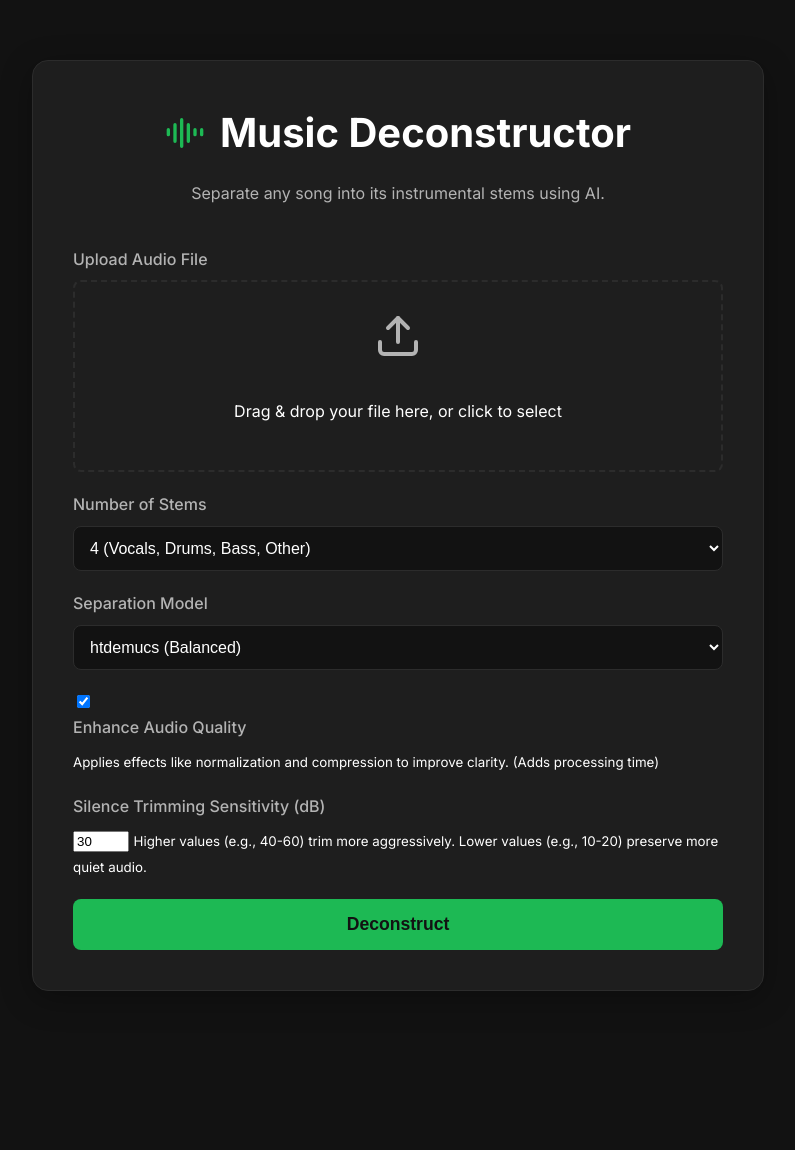
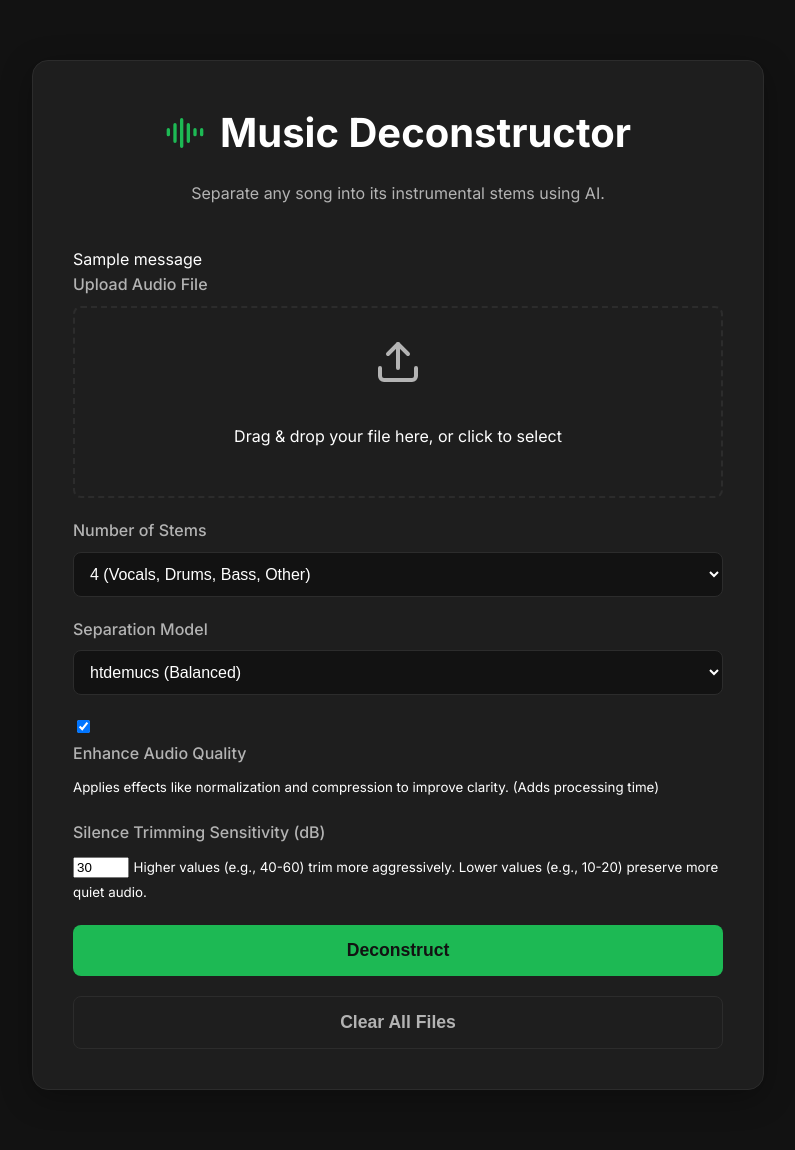
Before and after one commit to Syedrayyangithub/Music_Deconstructor, a Flask app: page / in a window 1280 px wide. Shown: the whole page, without its empty margins (242-1037 px from the left). Before the commit the page ends 991 px from the top, so only its background shows below. Run offline with Flask 3, Linux system fonts and the light colour scheme; one stand-in notice (Sample message) is shown; some libraries are stand-ins or nearby versions.

Commit message:
ui update(cancel button)

```diff
--- a/app.py
+++ b/app.py
@@ -1,11 +1,12 @@
 import os
-from flask import Flask, request, render_template, send_from_directory, redirect, url_for, Response, session, current_app
+from flask import Flask, request, render_template, send_from_directory, redirect, url_for, Response, session, current_app, flash
 from werkzeug.utils import secure_filename
 import uuid
 from pathlib import Path
+import shutil
 
 # Import the core separation function from your script
-from music_separator import separate_audio_ultra, get_separation_results
+from music_separator import separate_audio_ultra, get_separation_results, ACTIVE_PROCESSES
 
 UPLOAD_FOLDER = 'uploads'
 OUTPUT_FOLDER = 'output_demucs'
@@ -103,5 +104,45 @@ def results_page():
 def download_file(filepath):
     return send_from_directory(current_app.config['OUTPUT_FOLDER'], filepath, as_attachment=True)
 
+@app.route('/clear-files', methods=['POST'])
+def clear_files():
+    """Deletes all files from the upload and output directories."""
+    upload_folder = current_app.config['UPLOAD_FOLDER']
+    output_folder = current_app.config['OUTPUT_FOLDER']
+
+    folders_to_clear = [upload_folder, output_folder]
+
+    for folder in folders_to_clear:
+        for item in os.listdir(folder):
+            item_path = os.path.join(folder, item)
+            try:
+                if os.path.isfile(item_path) or os.path.islink(item_path):
+                    os.unlink(item_path)
+                elif os.path.isdir(item_path):
+                    shutil.rmtree(item_path)
+            except Exception as e:
+                print(f"Failed to delete {item_path}. Reason: {e}")
+                flash(f"Error deleting some files: {e}", "error")
+
+    session.pop('last_file', None) # Clear session to prevent showing old results
+    flash("All temporary files and outputs have been cleared.", "success")
+    return redirect(url_for('index'))
+
+@app.route('/cancel', methods=['POST'])
+def cancel_process():
+    """Attempts to cancel a running Demucs process."""
+    last_file_info = session.get('last_file')
+    if not last_file_info:
+        return {"status": "error", "message": "No active job found in session."}, 404
+
+    job_id = last_file_info['filename']
+    process_to_kill = ACTIVE_PROCESSES.get(job_id)
+
+    if process_to_kill and process_to_kill.poll() is None: # Check if process exists and is running
+        process_to_kill.kill()
+        return {"status": "success", "message": f"Process {job_id} cancelled."}, 200
+
+    return {"status": "error", "message": "Process not found or already finished."}, 404
+
 if __name__ == '__main__':
     app.run(debug=True, threaded=True)
--- a/templates/index.html
+++ b/templates/index.html
@@ -15,6 +15,7 @@
             --primary-hover: #1ED760;
             --text-color: #FFFFFF;
             --text-secondary: #B3B3B3;
+            --error-color: #f44336;
             --border-color: #2c2c2c;
         }
         body {
@@ -122,6 +123,24 @@
         .stem-info svg { width: 24px; height: 24px; stroke: var(--text-secondary); }
         .results .download-btn { background-color: transparent; border: 1px solid var(--primary-color); color: var(--primary-color); text-decoration: none; padding: 8px 16px; border-radius: 6px; transition: background-color 0.3s, color 0.3s; font-weight: 500; }
         .results .download-btn:hover { background-color: var(--primary-color); color: var(--bg-color); }
+
+        .button-group {
+            display: flex;
+            gap: 10px;
+            margin-top: 20px;
+        }
+        .btn-secondary {
+            background-color: var(--surface-color);
+            color: var(--text-secondary);
+            border: 1px solid var(--border-color);
+        }
+        .btn-secondary:hover {
+            background-color: var(--border-color);
+            color: var(--text-color);
+        }
+
+        .results .download-btn { background-color: transparent; border: 1px solid var(--primary-color); color: var(--primary-color); text-decoration: none; padding: 8px 16px; border-radius: 6px; transition: background-color 0.3s, color 0.3s; font-weight: 500; }
+        .results .download-btn:hover { background-color: var(--primary-color); color: var(--bg-color); }
     </style>
 </head>
 <body>
@@ -131,6 +150,16 @@
             <h1>Music Deconstructor</h1>
         </div>
         <p class="subtitle">Separate any song into its instrumental stems using AI.</p>
+
+        {% with messages = get_flashed_messages(with_categories=true) %}
+            {% if messages %}
+                <div class="flash-messages">
+                {% for category, message in messages %}
+                    <div class="alert alert-{{ category }}">{{ message }}</div>
+                {% endfor %}
+                </div>
+            {% endif %}
+        {% endwith %}
 
         <form id="upload-form" method="POST" enctype="multipart/form-data">
             <div class="form-group">
@@ -176,16 +205,22 @@
                 <small class="form-text text-muted">Higher values (e.g., 40-60) trim more aggressively. Lower values (e.g., 10-20) preserve more quiet audio.</small>
             </div>
 
+            <div class="button-group">
+                <button type="submit" class="btn" id="submit-btn">Deconstruct</button>
+            </div>
+        </form>
 
+        <form action="{{ url_for('clear_files') }}" method="POST" class="button-group" onsubmit="return confirm('Are you sure you want to delete all uploaded and processed files? This cannot be undone.');">
+            <button type="submit" class="btn btn-secondary" id="clear-btn">Clear All Files</button>
+        </form>
 
-            <button type="submit" class="btn" id="submit-btn">Deconstruct</button>
-        </form>
 
         <div class="processing-section" id="processing-section">
             <h3>Processing...</h3>
             <div class="progress-container">
                 <div class="progress-bar" id="progressBar"></div>
             </div>
+            <button class="btn" id="cancel-btn" style="margin-top: 20px;">Cancel</button>
             <div id="progress-log"></div>
         </div>
 
@@ -225,6 +260,7 @@
         const fileUploadArea = document.getElementById('file-upload-area');
         const filenameDisplay = document.getElementById('filename-display');
         const submitBtn = document.getElementById('submit-btn');
+        const cancelBtn = document.getElementById('cancel-btn');
 
         const processingSection = document.getElementById('processing-section');
         const progressBar = document.getElementById('progressBar');
@@ -237,18 +273,33 @@
             }
         });
 
+        function resetUI(message) {
+            submitBtn.disabled = false;
+            submitBtn.textContent = 'Deconstruct';
+            processingSection.style.display = 'block'; // Keep it visible to show the final message
+            progressLog.textContent += `\n\n${message}`;
+            progressLog.scrollTop = progressLog.scrollHeight;
+        }
+
         uploadForm.addEventListener('submit', async function(event) {
             event.preventDefault();
             submitBtn.disabled = true;
             submitBtn.textContent = 'Processing...';
-
             processingSection.style.display = 'block';
             progressLog.textContent = 'Initializing...';
             progressBar.style.width = '0%';
 
             const formData = new FormData(uploadForm);
-            const response = await fetch('/process', { method: 'POST', body: formData });
+            const controller = new AbortController();
+            const signal = controller.signal;
 
+            cancelBtn.onclick = () => {
+                controller.abort(); // Abort the client-side fetch request
+                fetch('/cancel', { method: 'POST' }); // Send request to kill the backend process
+            };
+
+            try {
+                const response = await fetch('/process', { method: 'POST', body: formData, signal });
                 const reader = response.body.getReader();
                 const decoder = new TextDecoder();
 
@@ -256,33 +307,36 @@
                     const { value, done } = await reader.read();
                     if (done) break;
 
-                const chunk = decoder.decode(value);
+                    const chunk = decoder.decode(value, { stream: true });
                     const lines = chunk.split('\n\n');
 
-                for (const line of lines) {
+                    lines.forEach(line => {
                         if (line.startsWith('data:')) {
                             const data = line.substring(5).trim();
                             if (data.startsWith('SEPARATION_COMPLETE::')) {
-                            const url = data.split('::')[1];
-                            window.location.href = url;
-                            return;
+                                window.location.href = data.split('::')[1];
                             } else if (data.startsWith('ERROR::')) {
-                            progressLog.textContent += `\n\nERROR: ${data.split('::')[1]}`;
-                            submitBtn.disabled = false;
-                            submitBtn.textContent = 'Deconstruct';
-                            return;
-                        }
-
+                                resetUI(`ERROR: ${data.split('::')[1]}`);
+                            } else {
                                 progressLog.textContent += `\n${data}`;
                                 progressLog.scrollTop = progressLog.scrollHeight;
-
-                        // Attempt to parse percentage from demucs output
                                 const match = data.match(/(\d+)%/);
                                 if (match) {
                                     progressBar.style.width = `${match[1]}%`;
                                 }
                             }
                         }
+                    });
+                }
+            } catch (err) {
+                if (err.name === 'AbortError') {
+                    // This error is expected when the user clicks cancel.
+                    resetUI("Processing cancelled by user.");
+                } else {
+                    // Handle unexpected network errors
+                    resetUI('An unexpected network error occurred.');
+                    console.error(err);
+                }
             }
         });
     </script>
```
Also changed, not shown: music_separator.py (+45 -27 lines). Lines whose indentation alone changed are shown as unchanged.
